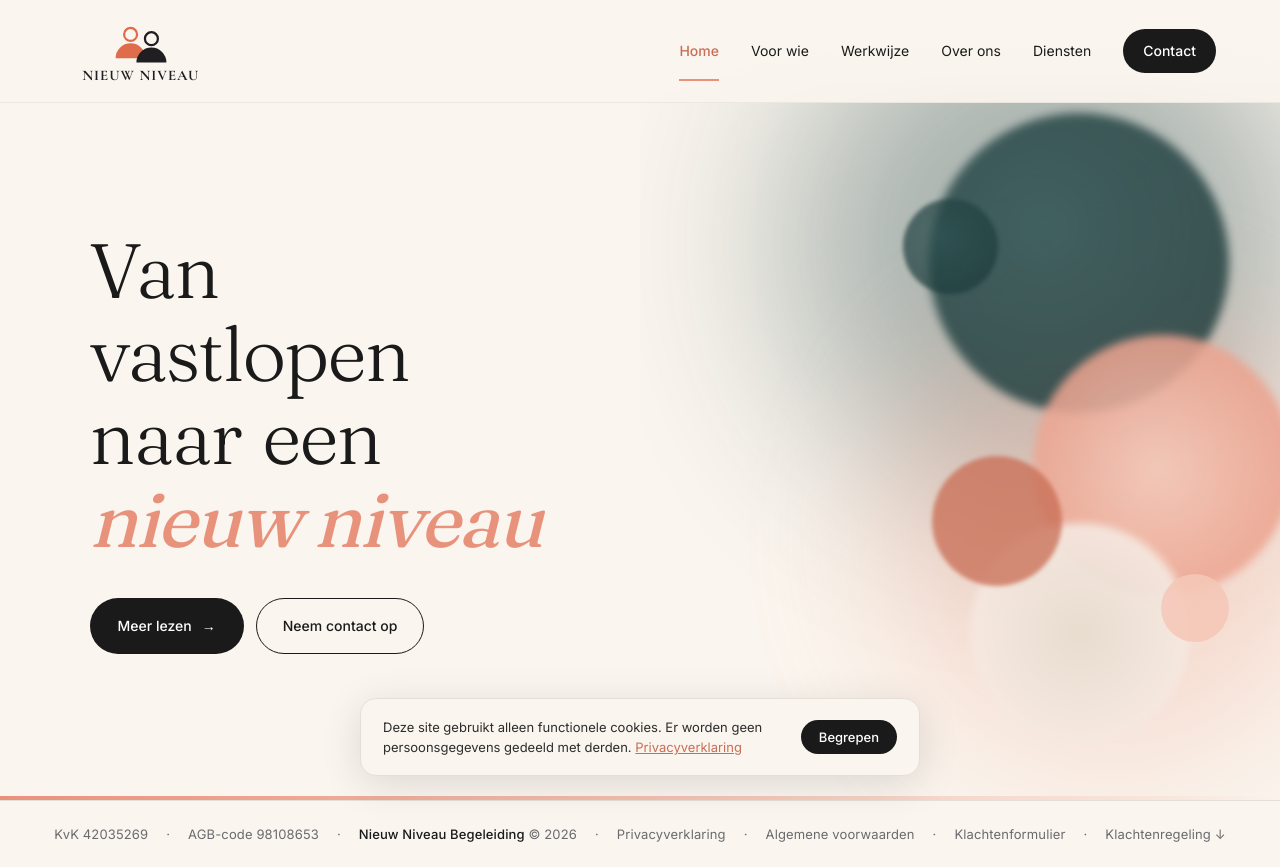
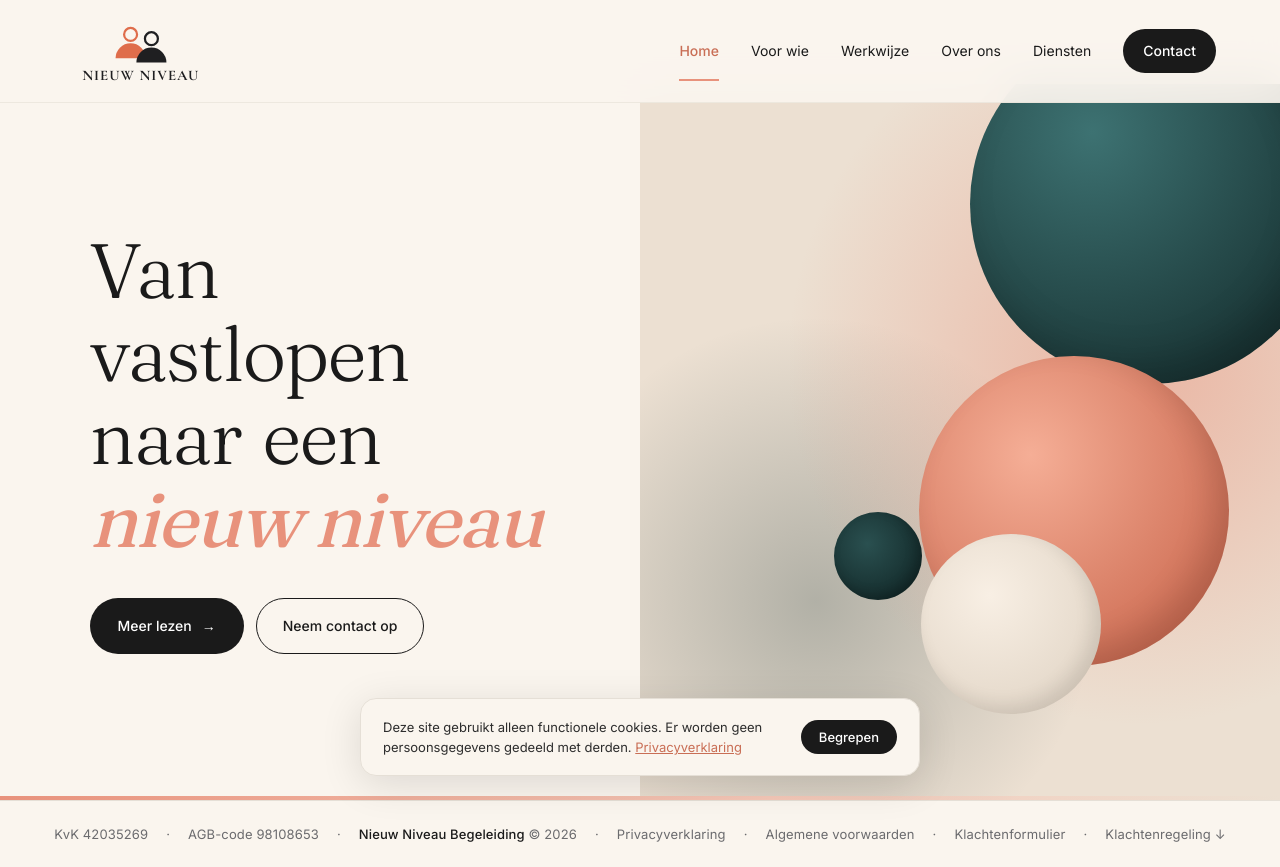
Before and after one commit to BramLuijben/Nieuw-Niveau-, a Next.js app: page / in a window 1280 px wide. Built offline with nearby package versions, Linux system fonts and the light colour scheme; no server answers.

Commit message:
bollen volledig herontworpen: warm bg, sphere-gradient, inset shadow, 4 elementen

```diff
--- a/src/app/Home.module.css
+++ b/src/app/Home.module.css
@@ -1,5 +1,5 @@
 /* ══════════════════════════════════════
-   HERO LAYOUT — één achtergrondkleur
+   HERO LAYOUT
 ══════════════════════════════════════ */
 .home {
   min-height: 100dvh;
@@ -7,13 +7,11 @@
   grid-template-columns: 1fr 1fr;
   padding-top: 84px;
   position: relative;
-  background: var(--creme);
 }
 
 @media (max-width: 900px) {
   .home {
     grid-template-columns: 1fr;
-    grid-template-rows: auto auto;
     min-height: 100dvh;
     height: auto;
     padding-top: 84px;
@@ -26,6 +24,7 @@
   display: flex;
   flex-direction: column;
   justify-content: center;
+  background: var(--creme);
   position: relative;
   z-index: 1;
 }
@@ -34,16 +33,6 @@
   margin-bottom: 36px;
   line-height: 1.08;
   word-spacing: -0.04em;
-}
-
-.salmonItalic {
-  background: linear-gradient(135deg, var(--zalm) 0%, var(--zalm-donker) 100%);
-  -webkit-background-clip: text;
-  -webkit-text-fill-color: transparent;
-  background-clip: text;
-  font-style: italic;
-  font-weight: 400;
-  display: inline-block;
 }
 
 .heroActions {
@@ -56,9 +45,7 @@
 .home::after {
   content: '';
   position: absolute;
-  bottom: 0;
-  left: 0;
-  right: 0;
+  bottom: 0; left: 0; right: 0;
   height: 4px;
   background: linear-gradient(90deg, var(--zalm) 0%, var(--zalm-licht) 60%, transparent 100%);
   z-index: 10;
@@ -66,98 +53,63 @@
 }
 
 /* ══════════════════════════════════════
-   BLOB SCENE
-   Drie lagen: atmosfeer → structuur → accent
+   VISUELE KOLOM — warme achtergrond + 4 bollen
 ══════════════════════════════════════ */
 .heroBlobScene {
   position: relative;
+  background: #ece0d2;
   overflow: hidden;
   min-height: calc(100dvh - 84px);
 }
 
-/* ── Laag 1: atmosfeer (groot, sterk geblurd, kleur-sfeer) ── */
-
-.blobAtmos1 {
+/* ── Sfeer: grote zachte gloed die de kleur zet ── */
+.blobGlow {
   position: absolute;
-  width: 520px; height: 520px;
-  border-radius: 50%;
-  background: radial-gradient(circle at 45% 45%, var(--teal-licht), var(--teal));
-  top: -14%; right: -4%;
-  filter: blur(90px);
-  opacity: 0.38;
+  inset: -40px;
+  background:
+    radial-gradient(ellipse 70% 65% at 75% 40%, rgba(232, 146, 124, 0.55) 0%, transparent 70%),
+    radial-gradient(ellipse 60% 55% at 30% 70%, rgba(26,  53,  53, 0.28) 0%, transparent 65%);
+  pointer-events: none;
 }
 
-.blobAtmos2 {
+/* ── Bol A: groot teal, boven-rechts, deels buiten ── */
+.blobA {
   position: absolute;
-  width: 440px; height: 440px;
+  width: 360px; height: 360px;
   border-radius: 50%;
-  background: radial-gradient(circle at 50% 55%, var(--zalm-licht), var(--zalm));
-  top: 32%; right: -8%;
-  filter: blur(72px);
-  opacity: 0.42;
+  background: radial-gradient(circle at 34% 30%, #3d7272, #0f2323);
+  top: -60px; right: -50px;
+  box-shadow: inset -18px -18px 40px rgba(0,0,0,0.18);
 }
 
-/* ── Laag 2: zichtbare cirkels (herkenbare vorm, zachte rand) ── */
-
-.blobMid1 {
+/* ── Bol B: groot salmon, midden, overlapt A ── */
+.blobB {
   position: absolute;
-  width: 300px; height: 300px;
+  width: 310px; height: 310px;
   border-radius: 50%;
-  background: radial-gradient(circle at 38% 38%, var(--teal-licht), var(--teal));
-  top: 4%; right: 8%;
-  filter: blur(5px);
-  opacity: 0.82;
+  background: radial-gradient(circle at 36% 32%, #f5ae96, #c45c42);
+  top: 38%; right: 8%;
+  box-shadow: inset -14px -14px 32px rgba(0,0,0,0.14);
 }
 
-.blobMid2 {
+/* ── Bol C: klein creme-warm, raakt B aan linksonder ── */
+.blobC {
   position: absolute;
-  width: 260px; height: 260px;
+  width: 180px; height: 180px;
   border-radius: 50%;
-  background: radial-gradient(circle at 48% 52%, var(--zalm-licht), var(--zalm));
-  top: 35%; right: -2%;
-  filter: blur(4px);
-  opacity: 0.86;
+  background: radial-gradient(circle at 38% 34%, #f8efe4, #ddd0c0);
+  bottom: 12%; right: 28%;
+  box-shadow: inset -8px -8px 18px rgba(0,0,0,0.10);
 }
 
-.blobMid3 {
+/* ── Bol D: kleine donkere dot voor ritme ── */
+.blobD {
   position: absolute;
-  width: 220px; height: 220px;
+  width: 88px; height: 88px;
   border-radius: 50%;
-  background: radial-gradient(circle at 50% 50%, var(--creme-donker), var(--zalm-heel-licht));
-  bottom: 8%; right: 14%;
-  filter: blur(4px);
-  opacity: 0.92;
-}
-
-/* ── Laag 3: accenten (scherp, voorgrond, detail) ── */
-
-.blobAccent1 {
-  position: absolute;
-  width: 130px; height: 130px;
-  border-radius: 50%;
-  background: var(--zalm-donker);
-  top: 52%; right: 34%;
-  filter: blur(2px);
-  opacity: 0.76;
-}
-
-.blobAccent2 {
-  position: absolute;
-  width: 95px; height: 95px;
-  border-radius: 50%;
-  background: radial-gradient(circle at 40% 40%, #2a4f4f, #1a3535);
-  top: 16%; right: 44%;
-  filter: blur(2px);
-  opacity: 0.72;
-}
-
-.blobAccent3 {
-  position: absolute;
-  width: 68px; height: 68px;
-  border-radius: 50%;
-  background: var(--zalm-licht);
-  bottom: 22%; right: 8%;
-  opacity: 0.88;
+  background: radial-gradient(circle at 38% 36%, #2a5050, #0d2020);
+  bottom: 28%; right: 56%;
+  box-shadow: inset -5px -5px 12px rgba(0,0,0,0.20);
 }
 
 /* ── Mobiel ── */
@@ -165,12 +117,8 @@
   .heroBlobScene { min-height: 300px; }
   .homeText      { padding: 40px 5vw; }
 
-  .blobAtmos1 { width: 320px; height: 320px; }
-  .blobAtmos2 { width: 280px; height: 280px; }
-  .blobMid1   { width: 190px; height: 190px; }
-  .blobMid2   { width: 160px; height: 160px; }
-  .blobMid3   { width: 140px; height: 140px; }
-  .blobAccent1 { width: 85px; height: 85px; }
-  .blobAccent2 { width: 65px; height: 65px; }
-  .blobAccent3 { width: 48px; height: 48px; }
+  .blobA { width: 220px; height: 220px; top: -30px; right: -30px; }
+  .blobB { width: 190px; height: 190px; top: 35%;  right: 5%;   }
+  .blobC { width: 120px; height: 120px; }
+  .blobD { width:  58px; height:  58px; }
 }
--- a/src/app/HomeContent.tsx
+++ b/src/app/HomeContent.tsx
@@ -77,19 +77,13 @@ export default function HomeContent() {
         </motion.div>
       </div>
 
-      {/* ── Rechterkant: bollen in drie lagen ── */}
+      {/* ── Visuele kolom ── */}
       <div className={styles.heroBlobScene}>
-        {/* Laag 1 — atmosfeer */}
-        <div className={styles.blobAtmos1} />
-        <div className={styles.blobAtmos2} />
-        {/* Laag 2 — zichtbare cirkels */}
-        <div className={styles.blobMid1} />
-        <div className={styles.blobMid2} />
-        <div className={styles.blobMid3} />
-        {/* Laag 3 — scherpe accenten */}
-        <div className={styles.blobAccent1} />
-        <div className={styles.blobAccent2} />
-        <div className={styles.blobAccent3} />
+        <div className={styles.blobGlow} />
+        <div className={styles.blobA} />
+        <div className={styles.blobB} />
+        <div className={styles.blobC} />
+        <div className={styles.blobD} />
       </div>
     </main>
   )
```
Also changed, not shown: src/app/over-mij/OverMij.module.css (+28 -31 lines).
